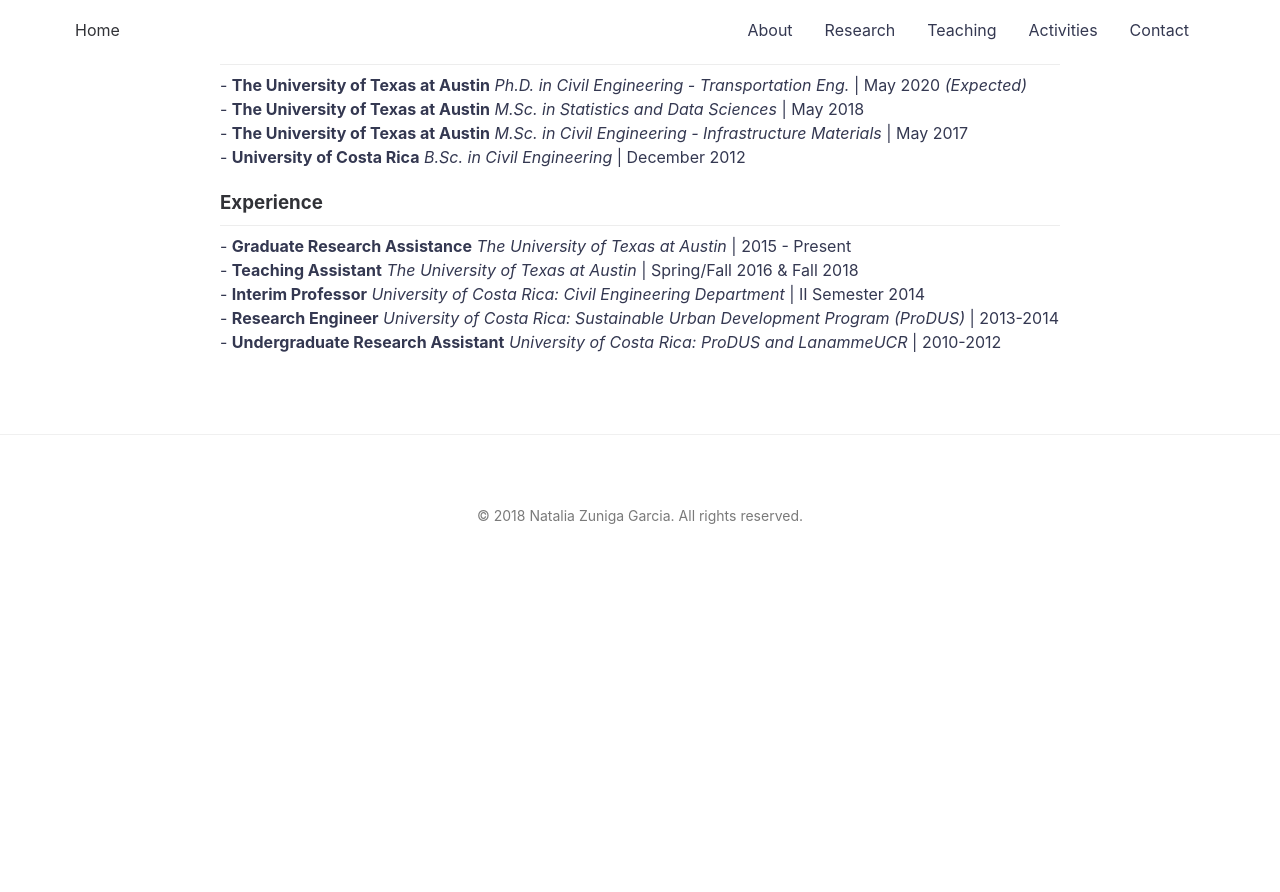
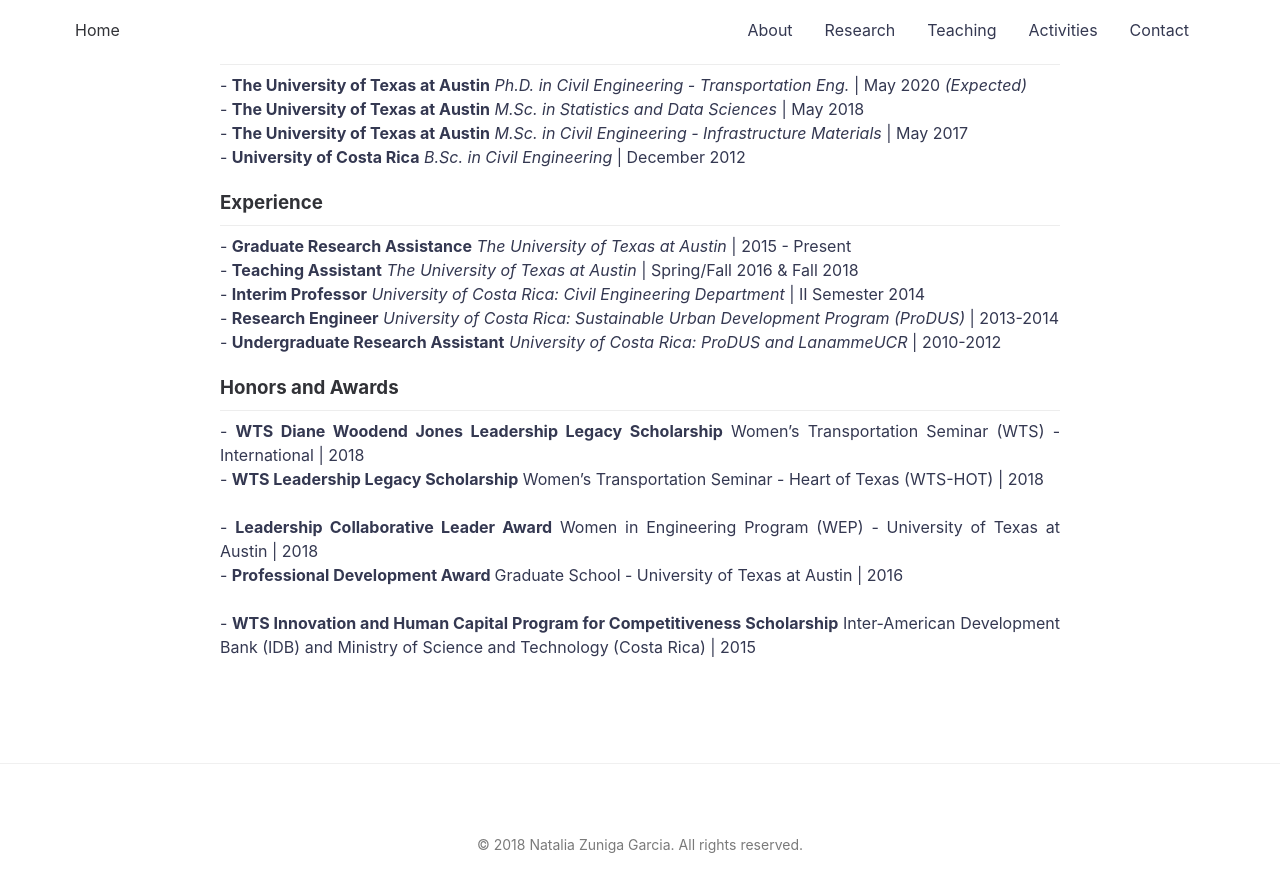
Before and after one commit to nzunigag/nzunigag.github.io, a Jekyll site: the page built from about.md, in a window 1280 px wide and 900 px high, scrolled down 709 px. Shown: the top 892 px of the window. Built offline with Jekyll 4.4.1, drawn with Linux system fonts in a browser that asks for light colours; before the commit the page ends 1280 px from its top, so only the background shows below that.

Commit message:
Update about.md

```diff
--- a/about.md
+++ b/about.md
@@ -49,3 +49,17 @@ ___
 - <b>Undergraduate Research Assistant</b> <i>University of Costa Rica: ProDUS and LanammeUCR</i> | 2010-2012
 <br>
 </p>
+
+### Honors and Awards
+___
+<p align="justify">
+- <b>WTS Diane Woodend Jones Leadership Legacy Scholarship</b> Women’s Transportation Seminar (WTS) - International | 2018
+<br>
+- <b>WTS Leadership Legacy Scholarship</b> Women’s Transportation Seminar - Heart of Texas (WTS-HOT) | 2018 <br>
+<br>
+- <b>Leadership	Collaborative	Leader	Award</b> Women in	Engineering Program (WEP) - University of Texas at Austin | 2018 <br>
+- <b>Professional Development Award </b> Graduate School - University of Texas at Austin | 2016 <br>
+<br>
+- <b>WTS Innovation and Human Capital Program for Competitiveness Scholarship</b> 	Inter-American Development Bank (IDB) and Ministry of Science and Technology (Costa Rica) | 2015 <br>
+<br>
+</p>
```
